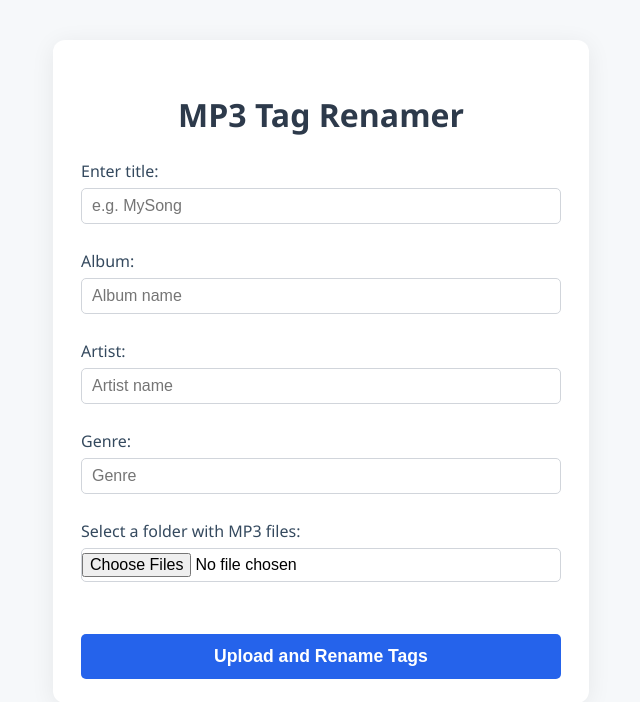
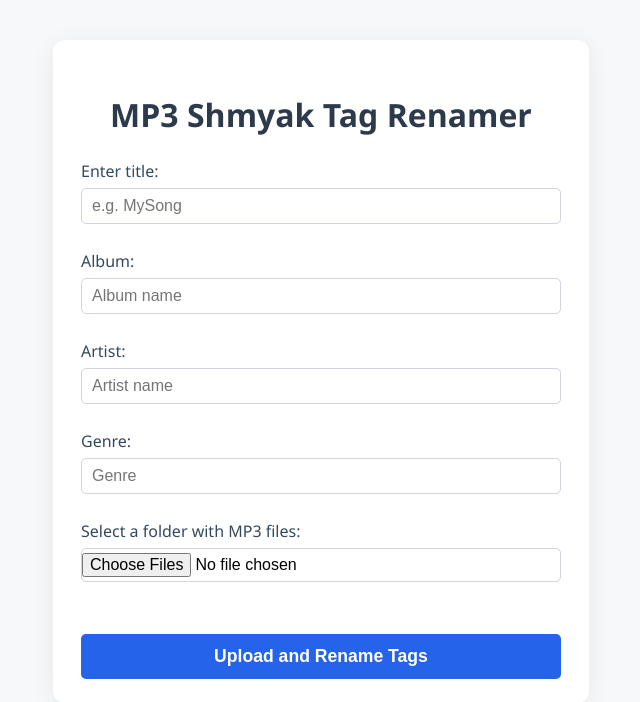
Before and after one commit to shmyak-misha/Tag-Renamer-Shmyak, a Flask app: page / in a window 1280 px wide. Shown: the top 702 px of the page, without its empty margins (319-959 px from the left). Run offline with Flask 3, Linux system fonts and the light colour scheme.

Commit message:
update site title

```diff
--- a/templates/index.html
+++ b/templates/index.html
@@ -85,7 +85,7 @@
 </head>
 <body>
     <div class="container">
-        <h1>MP3 Tag Renamer</h1>
+        <h1>MP3 Shmyak Tag Renamer</h1>
         <div class="messages">
         {% with messages = get_flashed_messages() %}
           {% if messages %}
```
